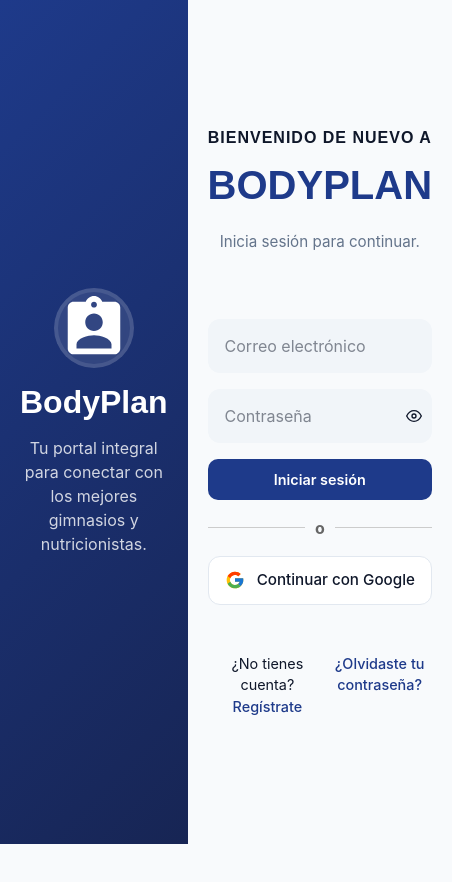
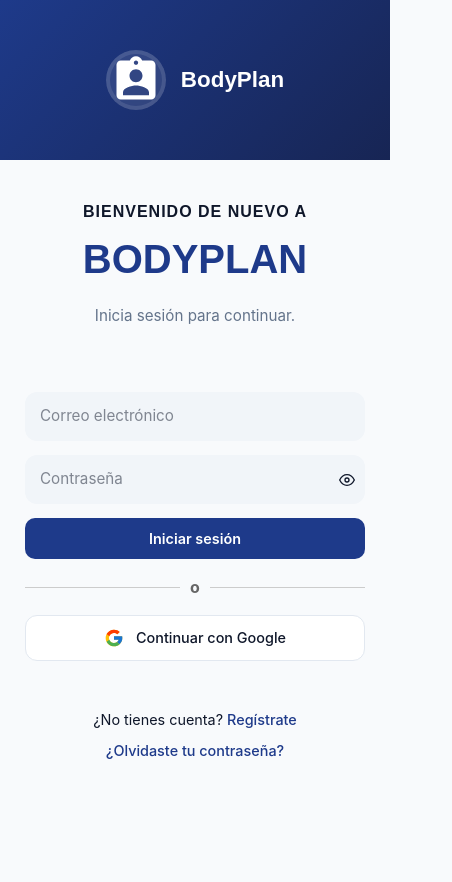
Before and after one commit to Bru061/bodyplan-frontend, a React (Vite) app: page /login in a window 390 px wide. Shown: the top 882 px of the page, 452 px wide, since content can reach past the window. Before the commit the page ends 844 px from the top, so only its background shows below. Built offline with nearby package versions, Linux system fonts and the light colour scheme.

Commit message:
fix response login

```diff
--- a/src/styles/home.css
+++ b/src/styles/home.css
@@ -163,6 +163,13 @@
   color:#475569;
 }
 
+.plan-card h3{
+  font-size:1.5rem;
+  font-weight: 700;
+  margin:15px 0;
+  color:var(--primary);
+}
+
 .plan-card:hover{
   transform:translateY(-5px);
   box-shadow:0 20px 40px rgba(0,0,0,.12);
--- a/src/styles/login.css
+++ b/src/styles/login.css
@@ -252,31 +252,87 @@
   text-align: center;
 }
 
-@media (max-width: 768px) {
-  .login-card {
+/* ============================= */
+/* RESPONSIVE LOGIN BODYPLAN */
+/* ============================= */
+
+@media (max-width: 768px){
+
+  .login-container{
     flex-direction: column;
+    min-height:100vh;
   }
 
-  .login-side {
-    width: 100%;
-    height: 30vh;
-    position: relative;
-    padding: 20px;
+  /* PANEL AZUL */
+  .login-side{
+    width:100%;
+    min-height:auto;
+    height:160px; /* altura tipo navbar */
+    padding:20px;
+    display:flex;
+    align-items:center;
+    justify-content:center;
   }
 
-  .login-form {
-    width: 100%;
-    min-height: 70vh;
-    padding: 30px 20px;
+  .login-side-content{
+    flex-direction:row;
+    gap:15px;
+    text-align:left;
   }
 
-  .login-avatar {
-    width: 80px;
-    height: 80px;
-    margin-bottom: 10px;
+  .login-side h2{
+    font-size:1.4rem;
+    margin:0;
   }
 
-  .login-avatar .material-icons {
-    font-size: 40px;
+  .login-side p{
+    display:none; /* opcional: oculta texto largo en móvil */
   }
+
+  .login-avatar{
+    width:60px;
+    height:60px;
+    margin:0;
+  }
+
+  /* FORMULARIO */
+  .login-form{
+    width: 100%;
+    display:flex;
+    justify-content:center;
+    align-items:flex-start;
+    padding:40px 15px;
+  }
+
+  .login-form-inner{
+    width:100%;
+    max-width:340px;
+    margin:0 auto;
+  }
+
+  .login-fields{
+    gap:14px;
+  }
+
+  .login-fields input{
+    padding:12px 14px;
+    font-size:0.95rem;
+  }
+
+  .btn-primary{
+    padding:12px;
+    font-size:0.95rem;
+  }
+
+  .google-btn{
+    padding:11px;
+    font-size:0.9rem;
+  }
+
+  .login-links{
+    flex-direction:column;
+    gap:10px;
+    text-align:center;
+  }
+
 }
```
